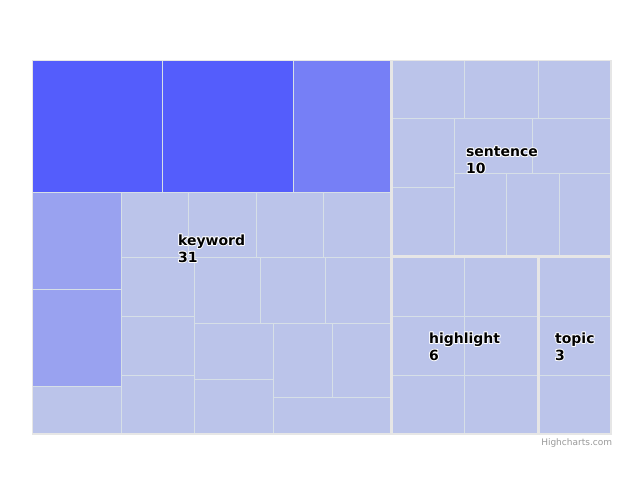
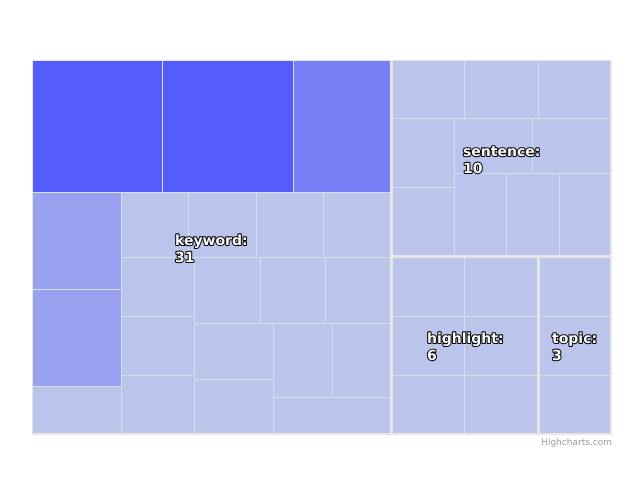
Before and after one commit to ispaniukSP/hackaton, a React (Create React App) app: page / in a window 1280 px wide. Shown: the part 150-636 px from the top of the page, without its empty margins (318-961 px from the left). Built offline with nearby package versions, Linux system fonts and the light colour scheme.

Commit message:
dev branch

```diff
--- a/src/components/AppTree/index.js
+++ b/src/components/AppTree/index.js
@@ -1,16 +1,16 @@
-import React, {useState, useEffect} from 'react'
-import Highcharts, { format } from 'highcharts'
+import React, { useEffect} from 'react'
+import Highcharts from 'highcharts'
 import HighchartsTreeMap from 'highcharts/modules/treemap'
 import HighchartsColorAxis from 'highcharts/modules/heatmap.js'
 import ReactHighcharts from "highcharts-react-official";
 import { useDispatch, useSelector } from 'react-redux';
 import { getAnalyticsForm } from '../../store/actions/tree/tree.actions';
 
-export default function AppTree(props) {
+export default function AppTree() {
     HighchartsTreeMap(Highcharts)
     HighchartsColorAxis(Highcharts)
 
-    const dispatch = useDispatch()
+    const dispatch = useDispatch();
     const tree = useSelector(state => state.tree)
 
     useEffect(() => {
@@ -33,7 +33,6 @@ export default function AppTree(props) {
             allowDrillToNode: true,
             animationLimit: 1000,
             alternateStartingDirection: true,
-            align: 'center',
             dataLabels: {
                 enabled: false
             },
@@ -41,19 +40,27 @@ export default function AppTree(props) {
                 level: 1,
                 dataLabels: {
                     enabled: true,
+                    verticalAlign: 'middle',
+                    allowOverlap: true,
+                    crop: false,
+                    style: {
+                        fontSize: '12px',
+                        textAlign: "center",
+                        color: "#fff",
+                    },
                     format:'{point.name}</br><b>{point.value}</b>'
                 },
                 borderWidth: 3,
                 levelIsConstant: false
             }, {
                 level: 1,
-                width: 50,
                 dataLabels: {
                     style: {
                         fontSize: '14px',
-                        textAlign: "center"
+                        textAlign: "center",
+                        color: "#fff",
                     },
-                    format:'{point.name}</br><b>{point.value}</b>',
+                    format:'{point.name}:</br>{point.value}',
                 }
             }],
             data: tree?.treeLabels
```
